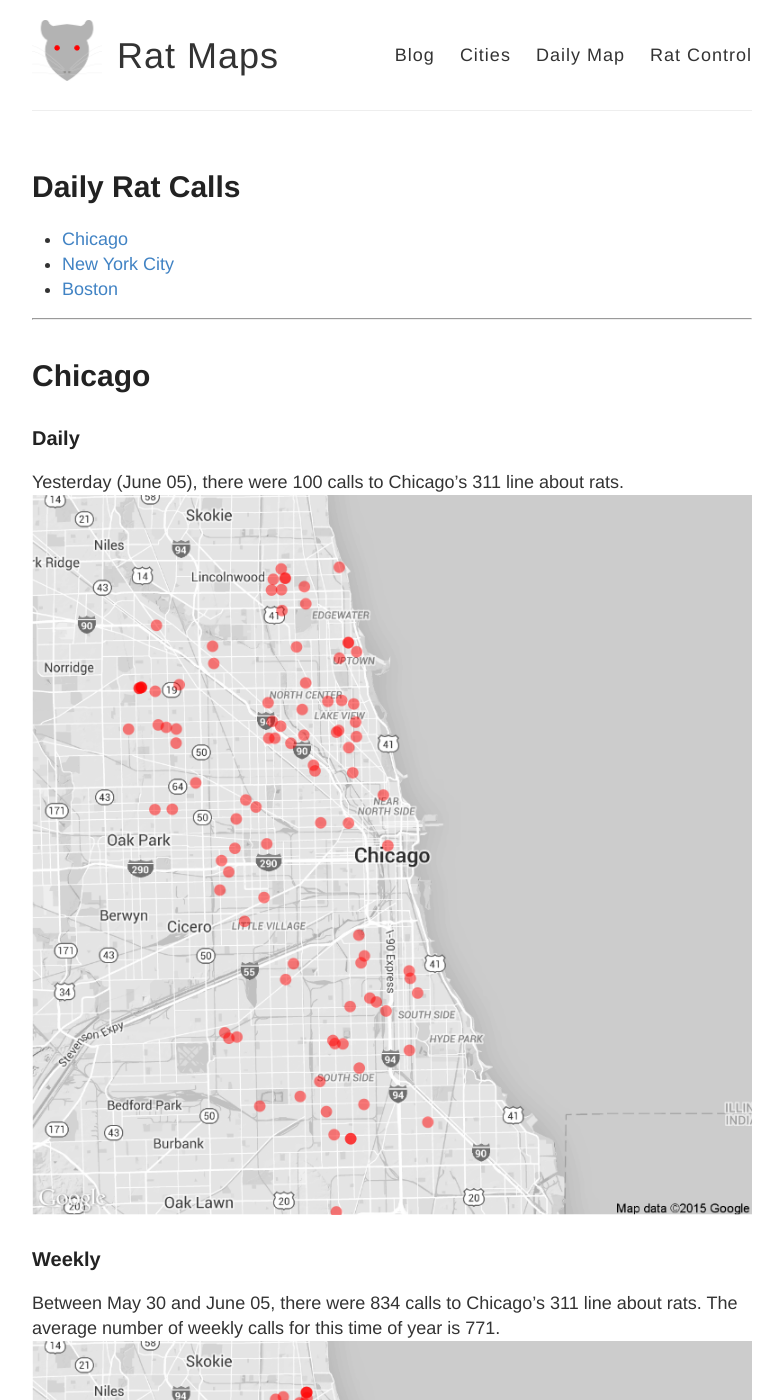
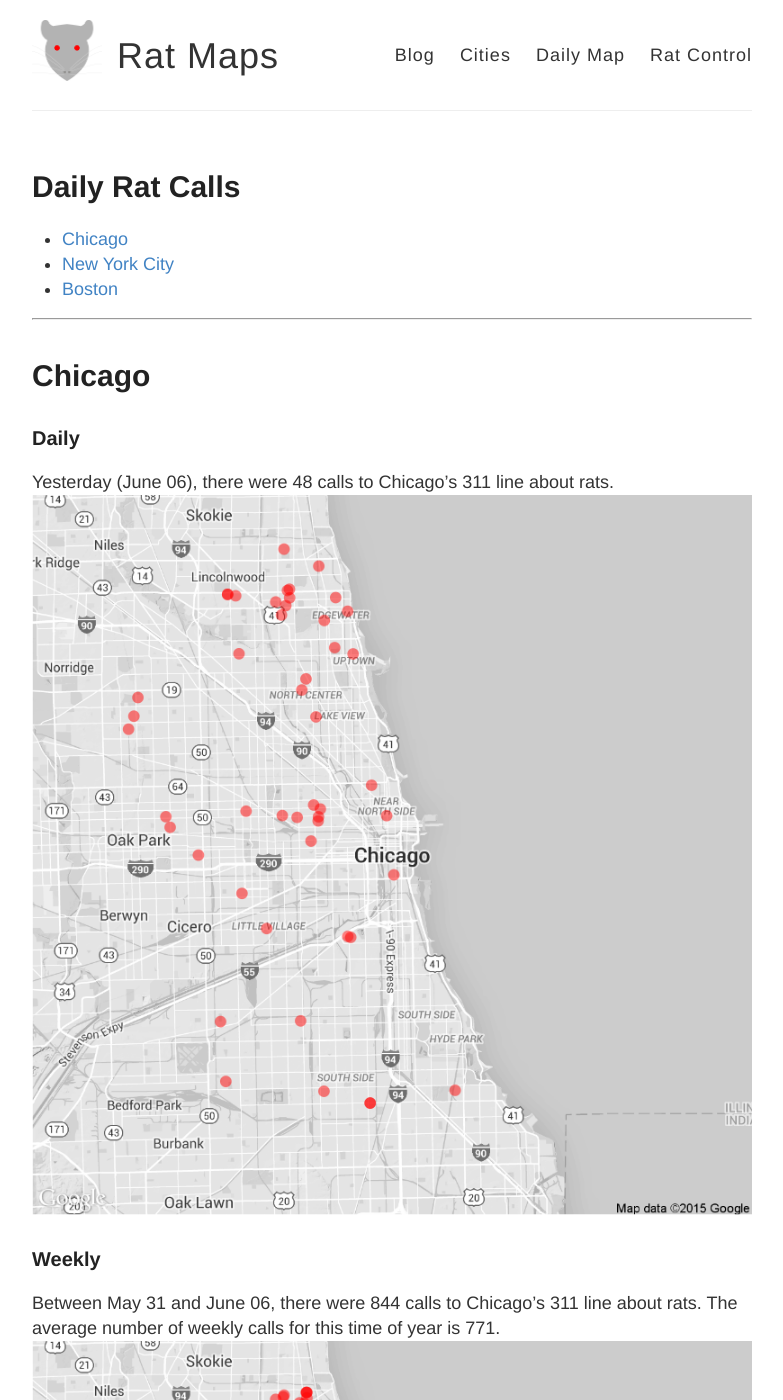
Before and after one commit to DanielHadley/ratmaps, a Jekyll site: the page built from daily.md, in a window 1280 px wide and 1400 px high. Shown: the whole window, without its empty margins (248-1031 px from the left). Built offline with Jekyll 4.4.1, drawn with Linux system fonts in a browser that asks for light colours; comment, search, counter and statistics services are not loaded; some of the changed text lies outside the part shown.

Commit message:
Daily Maps

```diff
--- a/daily.md
+++ b/daily.md
@@ -15,22 +15,22 @@
 
 ### Daily
 
-Yesterday (June 05), there were 100 calls to Chicago's 311 line about rats.
+Yesterday (June 06), there were 48 calls to Chicago's 311 line about rats.
 ![Chicago rat calls to 311 weekly map]({{ site.cityimages }}/daily/Chicago_Rat_Map_Daily.png)
 
 ### Weekly
-Between May 30 and June 05, there were 834 calls to Chicago's 311 line about rats. The average number of weekly calls for this time of year is 771.
+Between May 31 and June 06, there were 844 calls to Chicago's 311 line about rats. The average number of weekly calls for this time of year is 771.
 ![Chicago rat calls to 311 weekly map]({{ site.cityimages }}/daily/Chicago_Rat_Map_Weekly.png)
 ***
 # New York City <a id="nyc"><a>
 
 ### Daily
 
-Yesterday (June 05), there were 0 calls to New York City's 311 line about rats.
+Yesterday (June 06), there were 0 calls to New York City's 311 line about rats.
 ![NYC rat calls to 311 weekly map]({{ site.cityimages }}/daily/NYC_Rat_Map_Daily.png)
 
 ### Weekly
-Between May 30 and June 05, there were 0 calls to New York City's 311 line about rats. The average number of weekly calls for this time of year is 277.
+Between May 31 and June 06, there were 0 calls to New York City's 311 line about rats. The average number of weekly calls for this time of year is 277.
 ![NYC rat calls to 311 weekly map]({{ site.cityimages }}/daily/NYC_Rat_Map_Weekly.png)
 
 Each red dot represents one call about a rat seen in that location. The dots are transparent, so multiple calls from one location will be seen as a solid dot. The usual caveats apply: more calls do not necessarily mean that there are more rats in that location than other parts of the city. A cluster of dots could indicate that one resident is unusually vocal about rodents in his or her neighborhood. Also, more densely populated neighborhoods tend to make more calls to 311.
```
Also changed, not shown: images/pages/daily/Chicago_Rat_Map_Daily.png, images/pages/daily/Chicago_Rat_Map_Weekly.png.
